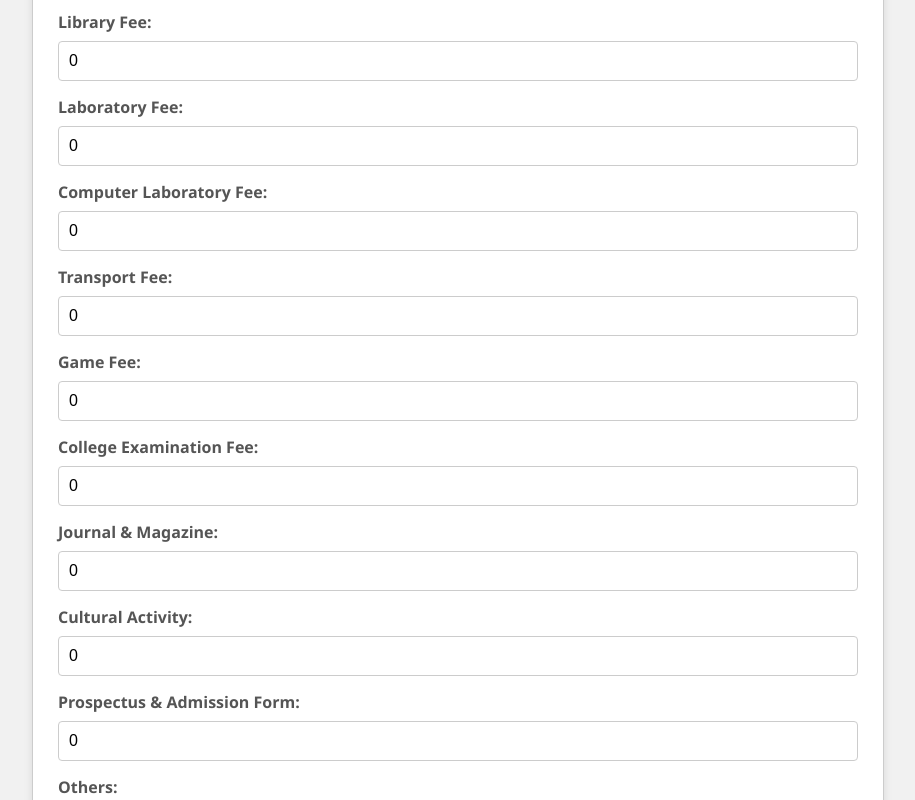
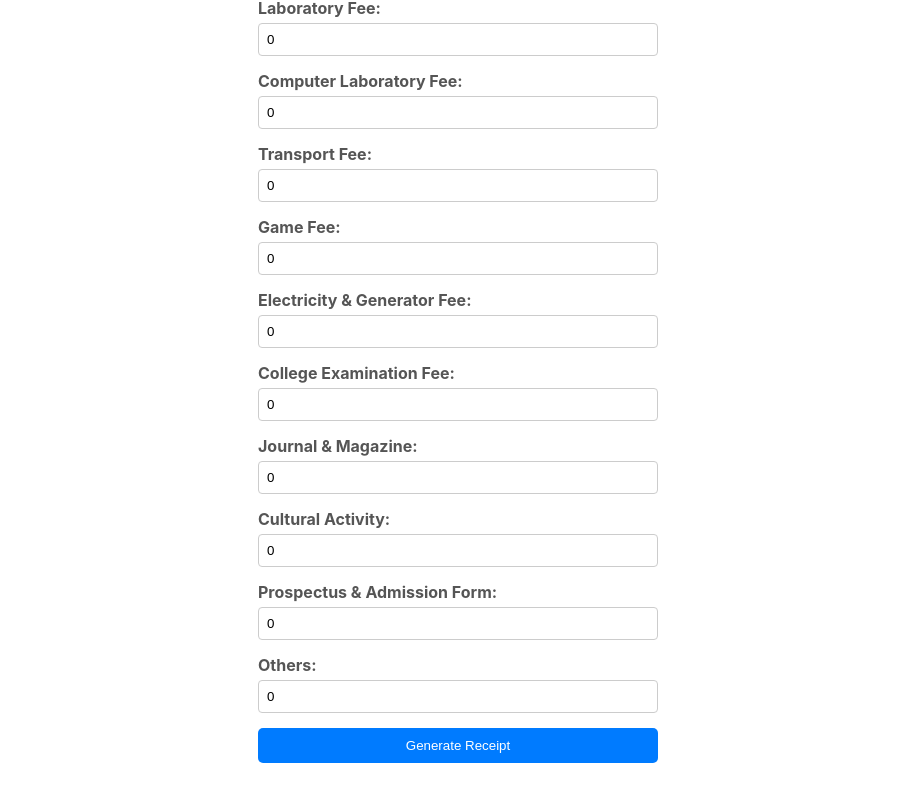
Before and after one commit to adarshkumar790/feefrontend, a React (Create React App) app: page /receipt in a window 1280 px wide. Shown: the part 460-1260 px from the top of the page, without its empty margins (182-1097 px from the left). Built offline with nearby package versions, Linux system fonts and the light colour scheme.

Commit message:
first commit

```diff
--- a/src/pages/Receipt.css
+++ b/src/pages/Receipt.css
@@ -1,190 +1,101 @@
-/* Global styles */
-body {
-  font-family: 'Segoe UI', Tahoma, Geneva, Verdana, sans-serif;
-  background-color: #f1f1f1;
-  margin: 0;
-  padding: 0;
+/* Adjusted Payment Receipt Container without Border */
+.payment-receipt-container {
+  padding: 10px; /* Reduced padding */
+  width: 450px; /* Reduced width slightly */
+  margin: 0 auto;
+  background-color: #f9f9f9;
+  box-shadow: 0 2px 4px rgba(0, 0, 0, 0.1); /* Retained subtle shadow for print */
+  font-size: 12px; /* Reduced overall font size */
 }
 
-/* Receipt Page Layout */
-.receipt-page {
-  display: flex;
-  flex-direction: column;
-  align-items: center;
-  justify-content: center;
-  padding: 30px;
-  background-color: #fff;
-  page-break-inside: avoid; /* Prevents breaking inside the receipt page */
-}
-
-/* Receipt Styling */
-.receipt {
-  width: 80%;
-  max-width: 900px;
-  margin-bottom: 20px;
-  padding: 20px;
-  background-color: #f9f9f9;
-  box-shadow: 0px 4px 8px rgba(0, 0, 0, 0.1);
-  page-break-inside: avoid; /* Prevents breaking inside the receipt */
-}
-
+/* Receipt Heading Styles */
 .receipt-heading {
   text-align: center;
-  margin-bottom: 10px;
+  margin-bottom: 10px; /* Reduced margin */
 }
 
 .receipt-heading h3 {
-  font-size: 15px;
-  margin-bottom: 5px;
+  margin: 0;
+  font-size: 18px; /* Reduced font size */
   font-weight: bold;
 }
 
 .receipt-heading p {
-  font-size: 15px;
   margin: 0;
+  font-size: 12px; /* Reduced font size */
 }
 
+/* Styles for aligning receipt number, date, and name in the same row */
 .receipt-row {
   display: flex;
   justify-content: space-between;
+  margin-bottom: 5px; /* Reduced margin */
 }
 
-.receipt-row p {
-  font-size: 10px;
+.receipt-header p {
   margin: 0;
+  font-size: 12px; /* Reduced font size */
 }
 
-.receipt-body {
-  margin-bottom: 20px;
-}
-
-/* Table Styling */
+/* Receipt Body Styles */
 .payment-details-table {
   width: 100%;
-  margin-bottom: 20px;
-  background-color: #fff;
+  margin-top: 10px; /* Reduced margin */
+  border-collapse: collapse;
+  font-size: 12px; /* Reduced font size */
 }
 
 .payment-details-table th,
 .payment-details-table td {
   border: 1px solid #000;
-  padding: 10px;
+  padding: 5px; /* Reduced padding */
   text-align: left;
-  font-size: 10px;
 }
 
-.payment-details-table th {
-  background-color: #f1f1f1;
-  font-weight: bold;
-}
-
-.payment-details-table td {
-  background-color: #fafafa;
-}
-
-.divider {
-  border: 0;
-  margin: 15px 0;
-  width: 90%;
-}
-
+/* Print Button Container */
 .print-button-container {
+  margin-top: 10px; /* Reduced margin */
   text-align: center;
-  margin-top: 20px;
 }
 
 .print-button {
-  background-color: #4CAF50;
-  color: white;
-  padding: 12px 24px;
-  border: none;
-  cursor: pointer;
-  font-size: 18px;
-  border-radius: 5px;
+  padding: 8px 15px; /* Reduced padding */
+  font-size: 14px; /* Reduced font size */
 }
 
+/* Reduced button hover effect */
 .print-button:hover {
   background-color: #45a049;
 }
 
-/* Form Styles */
+/* Payment Form Styles */
 .payment-form {
-  width: 80%;
-  max-width: 800px;
-  margin: 20px auto;
-  padding: 25px;
-  border: 1px solid #ccc;
-  background-color: #fff;
-  border-radius: 5px;
-  box-shadow: 0px 4px 8px rgba(0, 0, 0, 0.1);
+  margin: 20px auto; /* Center the form horizontally */
+  width: 400px; /* Fixed width for the form */
+  display: flex;
+  flex-direction: column; /* Arrange children in a column */
+  align-items: center; /* Center items horizontally */
 }
 
 .form-group {
-  margin-bottom: 15px;
+  margin-bottom: 15px; /* Space between form elements */
+  width: 100%; /* Make the form groups take full width */
 }
 
 .form-group label {
-  display: block;
-  margin-bottom: 8px;
-  font-weight: bold;
-  font-size: 16px;
-}
-
-.form-group input {
-  width: 100%;
-  padding: 10px;
-  box-sizing: border-box;
-  border-radius: 4px;
-  border: 1px solid #ccc;
-  font-size: 16px;
+  display: block; /* Labels on their own line */
+  margin-bottom: 5px; /* Space below labels */
 }
 
 .submit-button {
-  background-color: #4CAF50;
-  color: white;
-  padding: 12px 24px;
-  border: none;
-  cursor: pointer;
-  font-size: 18px;
-  border-radius: 5px;
+  padding: 10px 15px; /* Padding for the button */
+  background-color: #007bff; /* Button background color */
+  color: white; /* Button text color */
+  border: none; /* No border */
+  cursor: pointer; /* Pointer cursor on hover */
+  width: 100%; /* Full width for the button */
 }
 
 .submit-button:hover {
-  background-color: #45a049;
+  background-color: #0056b3; /* Darker shade on hover */
 }
-
-/* Print-specific styles */
-@media print {
-  .print-button,
-  .print-button-container,
-  .payment-form {
-    display: none;
-  }
-
-  .payment-details-table{
-    width: 100%;
-  }
-
-  .receipt-page {
-    flex-direction: row;
-    /* justify-content: space-between; */
-    /* align-items: flex-start; */
-    width: 100%;
-    /* page-break-inside: avoid; */
-  }
-
-  .receipt {
-    width: 48%;
-    margin: 0 10px;
-    page-break-inside: avoid;
-  }
-
-  body {
-    margin: 0; /* Ensures no extra margin when printing */
-    padding: 0;
-  }
-
-  @page {
-    margin: 0.2cm; /* Reduces print margins */
-  }
-}
--- a/src/pages/Receipt.js
+++ b/src/pages/Receipt.js
@@ -13,7 +13,7 @@ function PaymentForm({ onSubmit }) {
     'Computer Laboratory Fee': 0,
     'Transport Fee': 0,
     'Game Fee': 0,
-    // 'Electricity & Generator Fee': 0,
+    'Electricity & Generator Fee': 0,
     'College Examination Fee': 0,
     'Journal & Magazine': 0,
     'Cultural Activity': 0,
@@ -105,15 +105,12 @@ function Receipt({ payment }) {
 
   const totalInWords = convertToWords(totalAmount) + ' Rupees Only';
 
-  // Receipt template for duplication
-  const receiptTemplate = (
-    <div className="receipt">
+  return (
+    <div className="payment-receipt-container">
       <div className="receipt-heading">
         <h3>MONEY RECEIPT</h3>
-        <p><strong>N.N.GHOSH SANATAN TEACHERS TRAINING COLLEGE <br/>
-        JAMUARY, KANKE, RANCHI-834006(JHARKHAND)
-        </strong></p>
-        <p>Phon No: 06512913165</p>
+        <p><strong>N.N.GHOSH SANATAN TEACHERS TRAINING COLLEGE</strong></p>
+        <p>Mob: 9576035072</p>
       </div>
 
       <div className="receipt-header">
@@ -156,20 +153,9 @@ function Receipt({ payment }) {
             </tr>
           </tbody>
         </table>
-        <h5>Rupees in words: {totalInWords}</h5>
-        <div className="header-row">
-              <p><strong>Thank You</strong></p>
-              <p><strong>Authorized Signature</strong></p>
-            </div>
+        <h3>Rupees in words: {totalInWords}</h3>
       </div>
-    </div>
-  );
 
-  return (
-    <div className="receipt-page">
-      {receiptTemplate}
-      <hr className="divider" />
-      {receiptTemplate}
       <div className="print-button-container">
         <button onClick={() => window.print()} className="print-button">Print Receipt</button>
       </div>
@@ -196,3 +182,202 @@ function App() {
 }
 
 export default App;
+
+// import React, { useState } from 'react';
+// import './Receipt.css';
+
+// function PaymentForm({ onSubmit }) {
+//   const [name, setName] = useState('');
+//   const [rollNo, setRollNo] = useState('');
+//   const [paymentDetails, setPaymentDetails] = useState({
+//     'Admission & Registration Fee': 0,
+//     'Development Fund': 0,
+//     'Tuition Fee': 0,
+//     'Library Fee': 0,
+//     'Laboratory Fee': 0,
+//     'Computer Laboratory Fee': 0,
+//     'Transport Fee': 0,
+//     'Game Fee': 0,
+//     // 'Electricity & Generator Fee': 0,
+//     'College Examination Fee': 0,
+//     'Journal & Magazine': 0,
+//     'Cultural Activity': 0,
+//     'Prospectus & Admission Form': 0,
+//     'Others': 0,
+//   });
+
+//   const handleInputChange = (e) => {
+//     setPaymentDetails({ ...paymentDetails, [e.target.name]: parseFloat(e.target.value) });
+//   };
+
+//   const handleSubmit = (e) => {
+//     e.preventDefault();
+//     const totalAmount = Object.values(paymentDetails).reduce((acc, item) => acc + item, 0);
+//     const paymentData = { name, rollNo, amount: totalAmount, paymentDetails };
+//     onSubmit(paymentData);
+//   };
+
+//   return (
+//     <form onSubmit={handleSubmit} className="payment-form">
+//       <div className="form-group">
+//         <label>Name:</label>
+//         <input type="text" value={name} onChange={(e) => setName(e.target.value)} required />
+//       </div>
+//       <div className="form-group">
+//         <label>Roll No:</label>
+//         <input type="text" value={rollNo} onChange={(e) => setRollNo(e.target.value)} required />
+//       </div>
+
+//       {Object.keys(paymentDetails).map((key) => (
+//         <div className="form-group" key={key}>
+//           <label>{key}:</label>
+//           <input
+//             type="number"
+//             name={key}
+//             value={paymentDetails[key]}
+//             onChange={handleInputChange}
+//             required
+//           />
+//         </div>
+//       ))}
+
+//       <button type="submit" className="submit-button">Generate Receipt</button>
+//     </form>
+//   );
+// }
+
+// function Receipt({ payment }) {
+//   if (!payment) return null;
+
+//   const receiptNo = `NNG-${Math.floor(Math.random() * 10000)}`;
+
+//   const totalAmount = Object.keys(payment.paymentDetails).reduce(
+//     (sum, key) => key !== 'Total' ? sum + payment.paymentDetails[key] : sum,
+//     0
+//   );
+
+//   const convertToWords = (num) => {
+//     const a = ['', 'One', 'Two', 'Three', 'Four', 'Five', 'Six', 'Seven', 'Eight', 'Nine', 'Ten',
+//       'Eleven', 'Twelve', 'Thirteen', 'Fourteen', 'Fifteen', 'Sixteen', 'Seventeen',
+//       'Eighteen', 'Nineteen'];
+//     const b = ['', '', 'Twenty', 'Thirty', 'Forty', 'Fifty', 'Sixty', 'Seventy', 'Eighty', 'Ninety'];
+//     const g = ['', 'Thousand', 'Million', 'Billion'];
+
+//     let word = '';
+//     let i = 0;
+
+//     if (num === 0) return 'Zero';
+
+//     while (num > 0) {
+//       let n = num % 1000;
+//       if (n) {
+//         let str = '';
+//         if (n % 100 < 20) {
+//           str = a[n % 100] + ' ';
+//         } else {
+//           str = b[Math.floor(n % 100 / 10)] + ' ' + a[n % 10] + ' ';
+//         }
+//         if (Math.floor(n / 100) > 0) {
+//           str = a[Math.floor(n / 100)] + ' Hundred ' + str;
+//         }
+//         word = str + g[i] + ' ' + word;
+//       }
+//       num = Math.floor(num / 1000);
+//       i++;
+//     }
+//     return word.trim();
+//   };
+
+//   const totalInWords = convertToWords(totalAmount) + ' Rupees Only';
+
+//   // Receipt template for duplication
+//   const receiptTemplate = (
+//     <div className="receipt">
+//       <div className="receipt-heading">
+//         <h3>MONEY RECEIPT</h3>
+//         <p><strong>N.N.GHOSH SANATAN TEACHERS TRAINING COLLEGE <br/>
+//         JAMUARY, KANKE, RANCHI-834006(JHARKHAND)
+//         </strong></p>
+//         <p>Phon No: 06512913165</p>
+//       </div>
+
+//       <div className="receipt-header">
+//         <div className="receipt-row">
+//           <p><strong>Receipt No:</strong> {receiptNo}</p>
+//           <p><strong>Date:</strong> {new Date().toLocaleDateString()}</p>
+//         </div>
+//         <div className='receipt-row'>
+//           <p><strong>Name:</strong> {payment.name}</p>
+//         </div>
+//         <div className='receipt-row'>
+//           <p><strong>Roll No:</strong> {payment.rollNo}</p>
+//           <p><strong>Course:</strong> B.Ed</p>
+//         </div>
+//       </div>
+
+//       <div className="receipt-body">
+//         <table className="payment-details-table">
+//           <thead>
+//             <tr>
+//               <th>SI No</th>
+//               <th>Description</th>
+//               <th>Amount</th>
+//             </tr>
+//           </thead>
+//           <tbody>
+//             {Object.keys(payment.paymentDetails).map((key, index) => (
+//               key !== 'Total' && (
+//                 <tr key={index}>
+//                   <td>{index + 1}</td>
+//                   <td>{key}</td>
+//                   <td>{payment.paymentDetails[key]}</td>
+//                 </tr>
+//               )
+//             ))}
+//             <tr>
+//               <td>{Object.keys(payment.paymentDetails).length}</td>
+//               <td><strong>Total</strong></td>
+//               <td><strong>{totalAmount}</strong></td>
+//             </tr>
+//           </tbody>
+//         </table>
+//         <h5>Rupees in words: {totalInWords}</h5>
+//         <div className="header-row">
+//               <p><strong>Thank You</strong></p>
+//               <p><strong>Authorized Signature</strong></p>
+//             </div>
+//       </div>
+//     </div>
+//   );
+
+//   return (
+//     <div className="receipt-page">
+//       {receiptTemplate}
+//       <hr className="divider" />
+//       {receiptTemplate}
+//       <div className="print-button-container">
+//         <button onClick={() => window.print()} className="print-button">Print Receipt</button>
+//       </div>
+//     </div>
+//   );
+// }
+
+// function App() {
+//   const [paymentData, setPaymentData] = useState(null);
+
+//   const handleFormSubmit = (data) => {
+//     setPaymentData(data);
+//   };
+
+//   return (
+//     <div className="App">
+//       {!paymentData ? (
+//         <PaymentForm onSubmit={handleFormSubmit} />
+//       ) : (
+//         <Receipt payment={paymentData} />
+//       )}
+//     </div>
+//   );
+// }
+
+// export default App;
```
